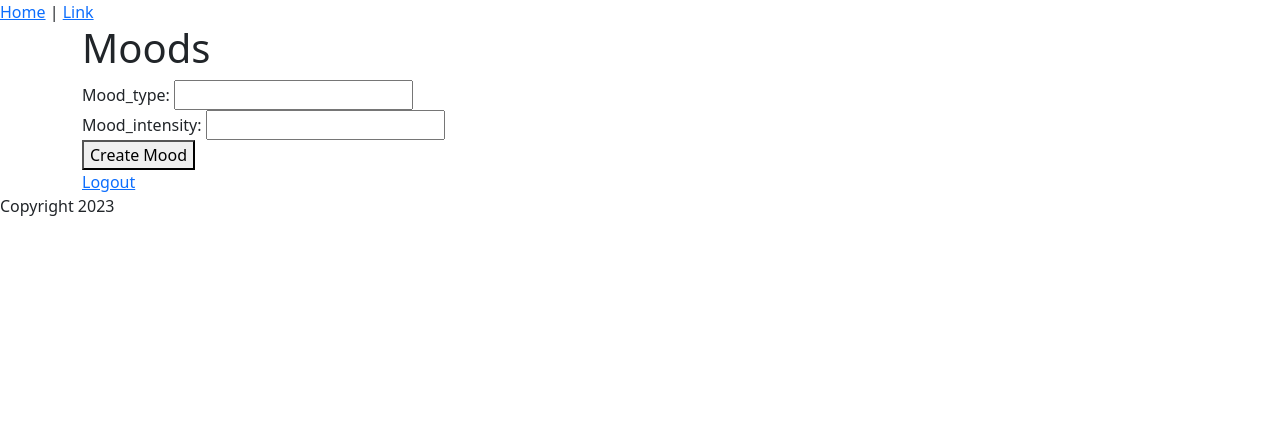
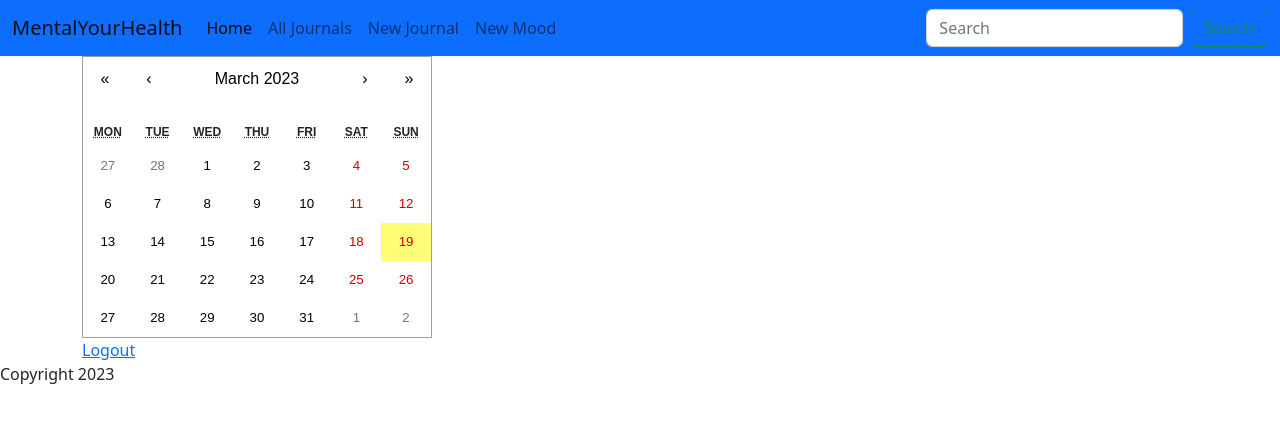
Before and after one commit to JoseMRodriguezO/mental-health-app, a React (Vite) app: page / in a window 1280 px wide. Shown: the top 422 px of the page. Built offline with nearby package versions, Linux system fonts and the light colour scheme; no server answers.

Commit message:
Add logic to Navbar

```diff
--- a/package.json
+++ b/package.json
@@ -12,6 +12,7 @@
     "axios": "^1.3.4",
     "bootstrap": "^5.2.3",
     "react": "^18.2.0",
+    "react-calendar": "^4.0.0",
     "react-dom": "^18.2.0",
     "react-router-dom": "^6.9.0"
   },
--- a/src/Content.jsx
+++ b/src/Content.jsx
@@ -9,12 +9,15 @@
 import { Login } from "../Login";
 import { LogoutLink } from "./LogoutLink";
 import { Routes, Route } from "react-router-dom";
+import { Calendar } from "react-calendar";
+import "react-calendar/dist/Calendar.css";
 
 export function Content() {
   const [journalEntries, setJournalEntries] = useState([]);
   const [isJournalEntriesShowVisible, setIsJournalEntriesShowvisible] = useState(false);
   const [currentJournalEntry, setCurrentJournalEntry] = useState({});
   const [moods, setMoods] = useState([]);
+  const [value, defaultview, onChange] = useState(new Date());
 
   const handleIndexJournalEntries = () => {
     console.log("handleIndexjournalEntries");
@@ -63,6 +66,7 @@
           path="/journal_entries"
           element={<JournalEntriesIndex journalEntries={journalEntries} onShowJournalEntry={handleShowJournalEntry} />}
         />
+        <Route path="/Moods/new" element={<MoodsNew onCreateMood={handleCreateMood} />} />
         <Route path="/signup" element={<Signup />} />
         <Route path="/login" element={<Login />} />
       </Routes>
@@ -70,7 +74,8 @@
       <Modal show={isJournalEntriesShowVisible} onClose={handleClose}>
         <JournalEntriesShow journalEntry={setCurrentJournalEntry} />
       </Modal>
-      <MoodsNew onCreateMood={handleCreateMood} />
+      <Calendar />
+
       <LogoutLink />
     </div>
   );
--- a/src/Header.jsx
+++ b/src/Header.jsx
@@ -1,8 +1,53 @@
 export function Header() {
   return (
     <header>
-      <nav>
-        <a href="#">Home</a> | <a href="#">Link</a>
+      <nav className="navbar navbar-expand-lg bg-primary">
+        <div className="container-fluid">
+          <a className="navbar-brand" href="/">
+            MentalYourHealth
+          </a>
+          <button
+            className="navbar-toggler"
+            type="button"
+            data-bs-toggle="collapse"
+            data-bs-target="#navbarSupportedContent"
+            aria-controls="navbarSupportedContent"
+            aria-expanded="false"
+            aria-label="Toggle navigation"
+          >
+            <span className="navbar-toggler-icon"></span>
+          </button>
+          <div className="collapse navbar-collapse" id="navbarSupportedContent">
+            <ul className="navbar-nav me-auto mb-2 mb-lg-0">
+              <li className="nav-item">
+                <a className="nav-link active" aria-current="page" href="/">
+                  Home
+                </a>
+              </li>
+              <li className="nav-item">
+                <a className="nav-link" href="/journal_entries">
+                  All Journals
+                </a>
+              </li>
+              <li className="nav-item">
+                <a className="nav-link" href="/journal_entries/new">
+                  New Journal
+                </a>
+              </li>
+              <li className="nav-item">
+                <a className="nav-link" href="/Moods/new">
+                  New Mood
+                </a>
+              </li>
+            </ul>
+            <form className="d-flex" role="search">
+              <input className="form-control me-2" type="search" placeholder="Search" aria-label="Search" />
+              <button className="btn btn-outline-success" type="submit">
+                Search
+              </button>
+            </form>
+          </div>
+        </div>
       </nav>
     </header>
   );
```
Also changed, not shown: 1 other file (tests, documents, lock files or other folders).
